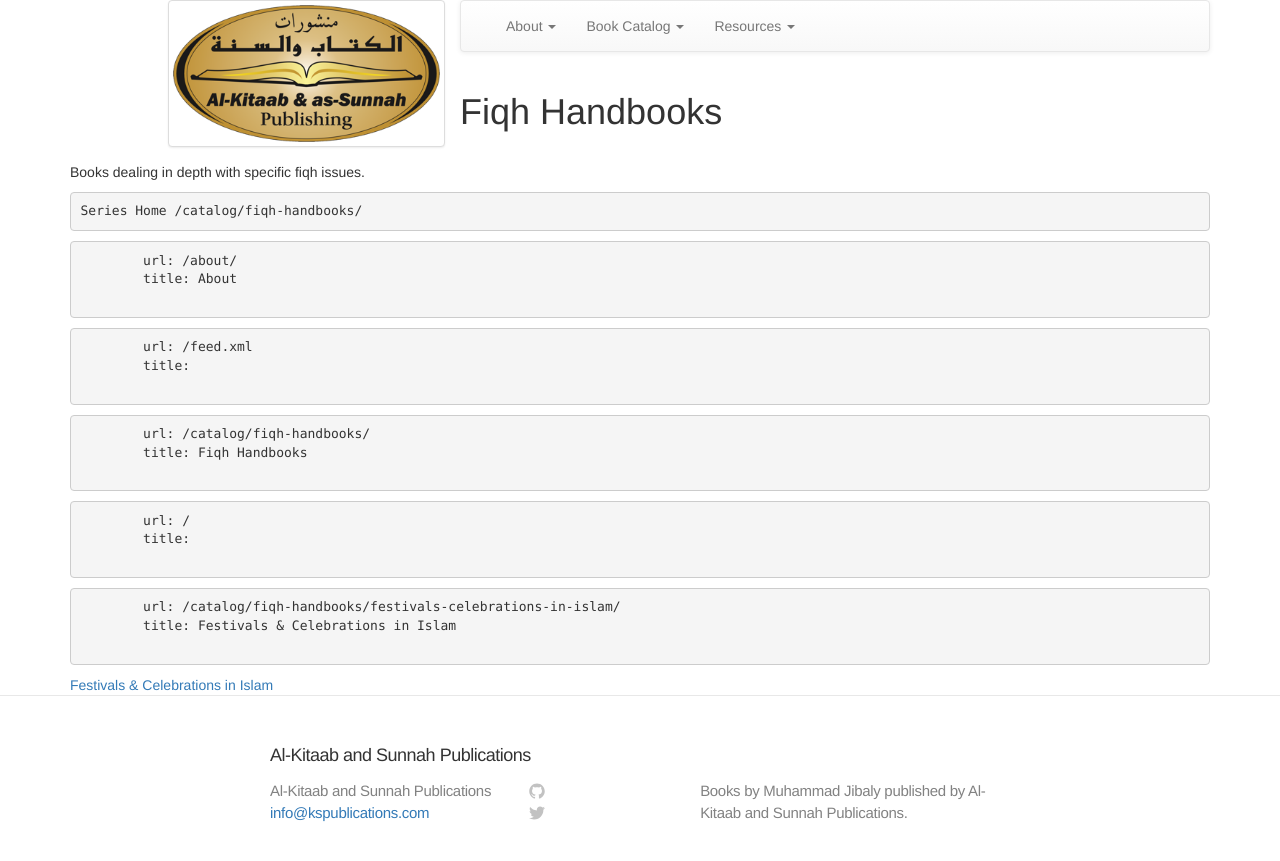
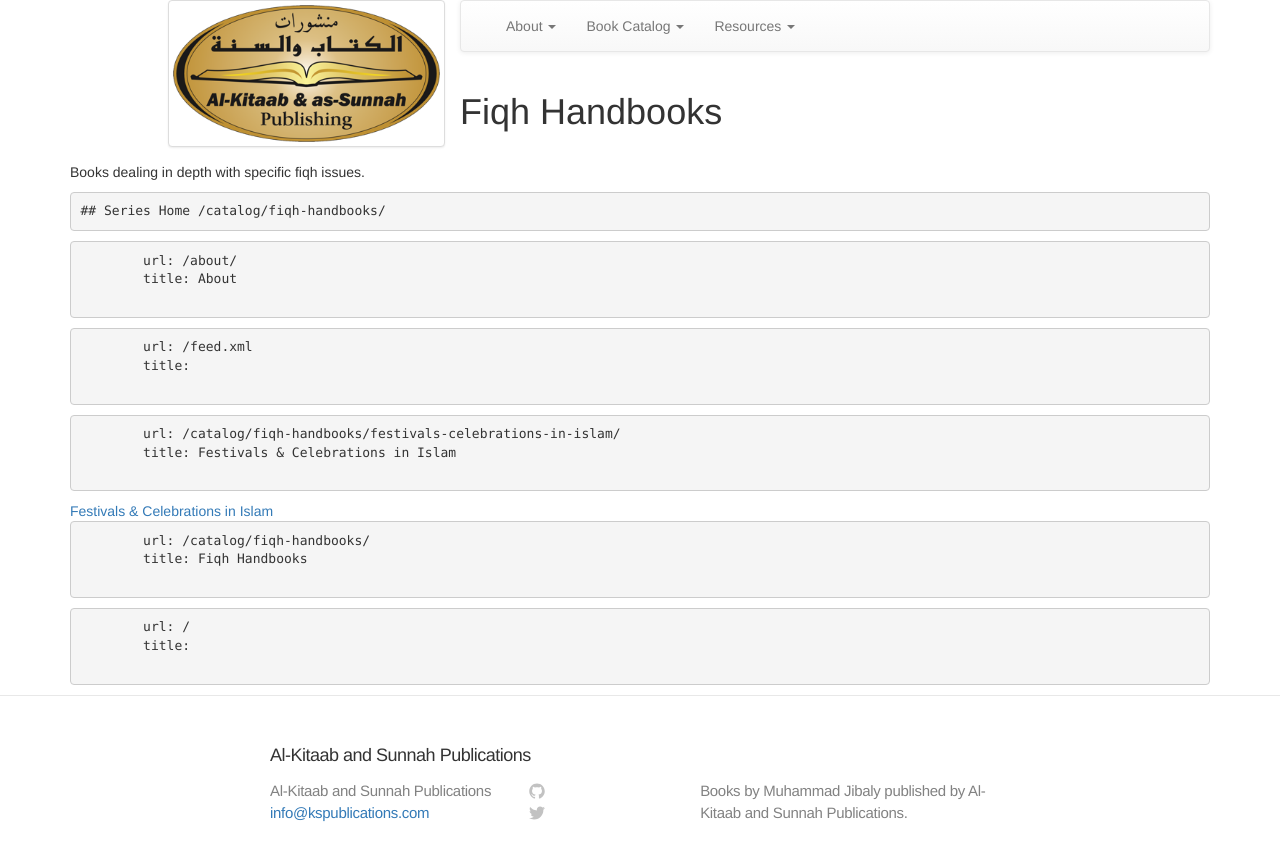
Before and after one commit to kspublications/kspublications.github.io, a Jekyll site: the page built from catalog/fiqh-handbooks/index.html, in a window 1280 px wide. Shown: the top 861 px of the page. Built offline with Jekyll 4.4.1, drawn with Linux system fonts in a browser that asks for light colours; nearby versions of some CDN libraries; some of the changed lines change nothing that is shown.

Commit message:
Debugging continued

```diff
--- a/_includes/series-home.html
+++ b/_includes/series-home.html
@@ -1,8 +1,6 @@
-{% assign sorted_pages = site.pages | sort:"order" %}
+<pre>## Series Home {{page.url}}</pre>
 
-<pre>Series Home {{page.url}}</pre>
-
-{% for p in sorted_pages %}
+{% for p in site.pages %}
     <pre>
         url: {{p.url}}
         title: {{p.title}}
```
